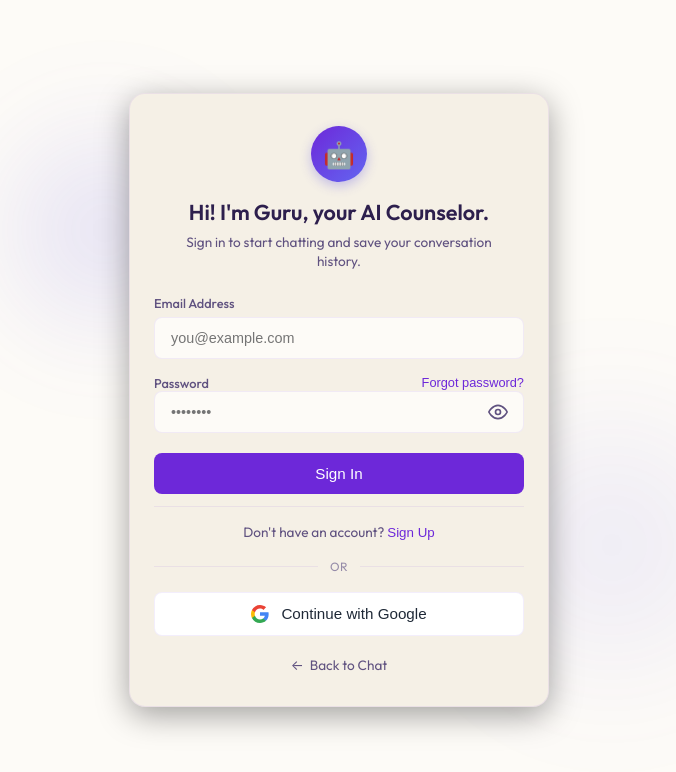
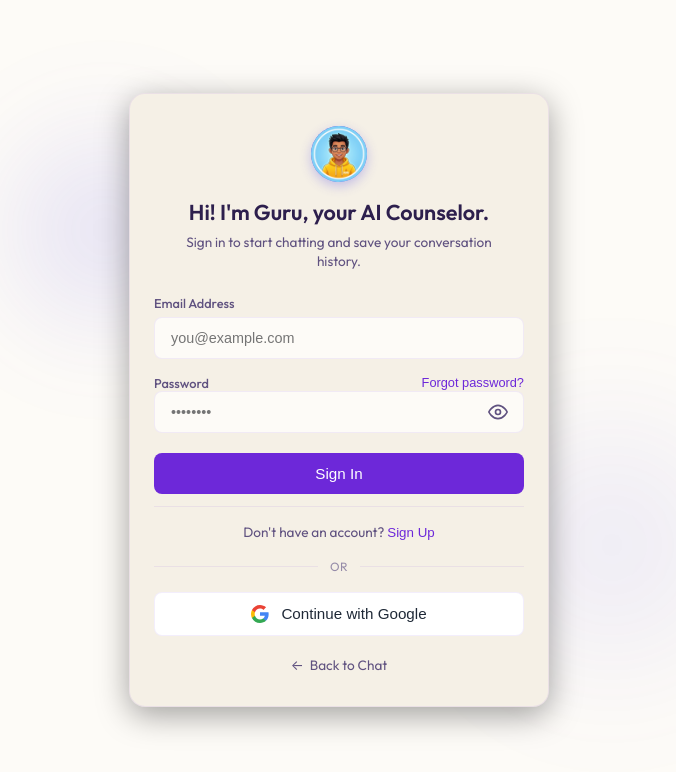
Before and after one commit to Khaja-Baig/AI-Chatbot---Knowledge-Base-Bot, a React app in the folder frontend/: page /login in a window 1280 px wide. Shown: the top 772 px of the page, without its empty margins (301-977 px from the left). Built offline with nearby package versions, Linux system fonts and the light colour scheme; no server answers; the HTML template or start-up script is replaced by a standard one.

Commit message:
feat: add counselorAvatarUrl support with fallback handling and error state to AuthAssistantHeader

```diff
--- a/frontend/src/components/AuthAssistantHeader.jsx
+++ b/frontend/src/components/AuthAssistantHeader.jsx
@@ -1,10 +1,20 @@
-import React from 'react';
+import React, { useState } from 'react';
 
-export default function AuthAssistantHeader({ counselorName = 'Guru', counselorAvatar = '🤖', mode }) {
-  const isImageUrl = counselorAvatar && (
-    counselorAvatar.startsWith('http://') ||
-    counselorAvatar.startsWith('https://') ||
-    counselorAvatar.startsWith('/')
+export default function AuthAssistantHeader({
+  counselorName = 'Guru',
+  counselorAvatar = '🤖',
+  counselorAvatarUrl = '',
+  mode
+}) {
+  const [imgError, setImgError] = useState(false);
+
+  const avatarToUse = (!imgError && (counselorAvatarUrl || '/guru_avatar.png')) || '';
+
+  const isImageUrl = avatarToUse && (
+    avatarToUse.startsWith('http://') ||
+    avatarToUse.startsWith('https://') ||
+    avatarToUse.startsWith('/') ||
+    avatarToUse.startsWith('data:')
   );
 
   // Dynamic greetings based on mode
@@ -50,9 +60,10 @@ export default function AuthAssistantHeader({ counselorName = 'Guru', counselorA
         }}>
           {isImageUrl ? (
             <img
-              src={counselorAvatar}
+              src={avatarToUse}
               alt={counselorName}
               style={{ width: '100%', height: '100%', objectFit: 'cover' }}
+              onError={() => setImgError(true)}
             />
           ) : (
             <span style={{ fontSize: '1.6rem', lineHeight: 1 }}>{counselorAvatar || '🤖'}</span>
--- a/frontend/src/pages/LoginPage.jsx
+++ b/frontend/src/pages/LoginPage.jsx
@@ -24,7 +24,8 @@ export default function LoginPage() {
 
   const [config, setConfig] = useState({
     counselorName: 'Guru',
-    counselorAvatar: '🤖'
+    counselorAvatar: '🤖',
+    counselorAvatarUrl: ''
   });
 
   useEffect(() => {
@@ -36,7 +37,8 @@ export default function LoginPage() {
           setConfig(prev => ({
             ...prev,
             counselorName: data.counselorName || 'Guru',
-            counselorAvatar: data.counselorAvatar || '🤖'
+            counselorAvatar: data.counselorAvatar || '🤖',
+            counselorAvatarUrl: data.counselorAvatarUrl || ''
           }));
         }
       } catch (err) {
@@ -211,6 +213,7 @@ export default function LoginPage() {
         <AuthAssistantHeader
           counselorName={config.counselorName}
           counselorAvatar={config.counselorAvatar}
+          counselorAvatarUrl={config.counselorAvatarUrl}
           mode={mode}
         />
 
```
